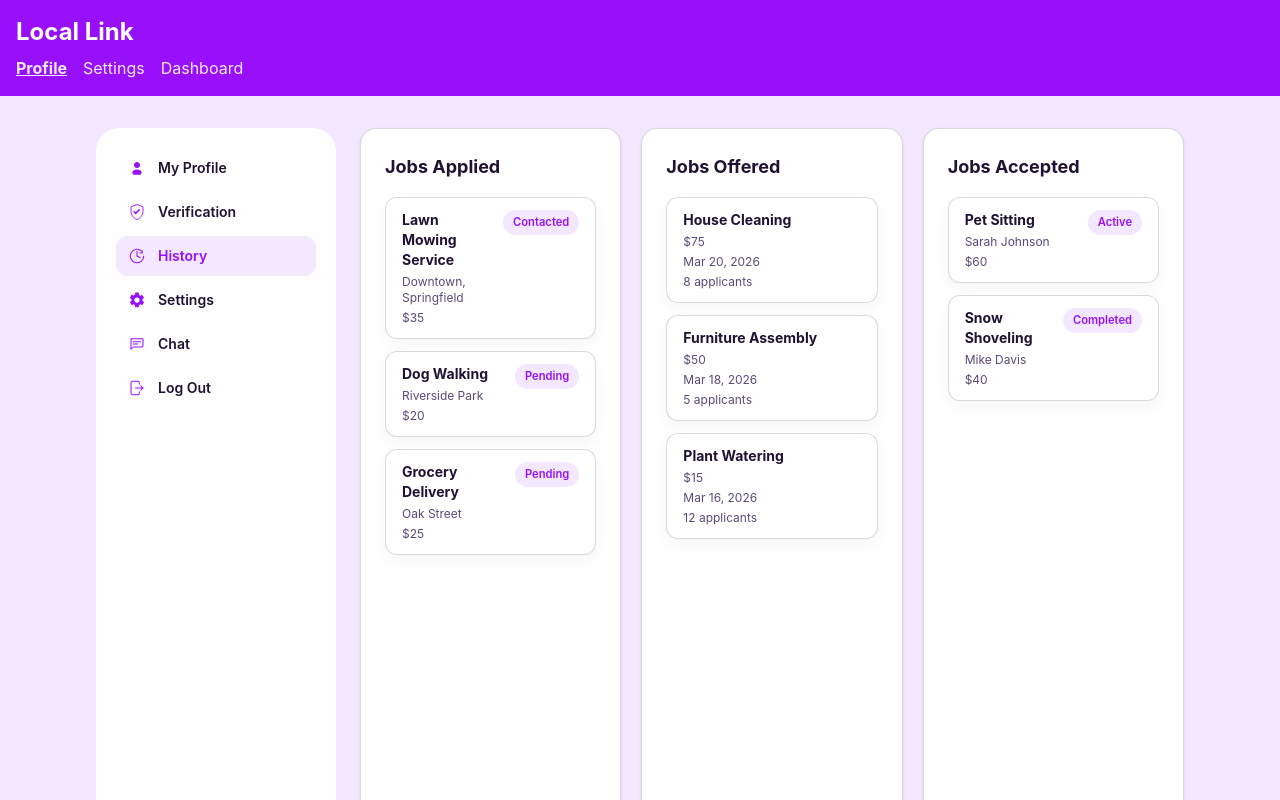
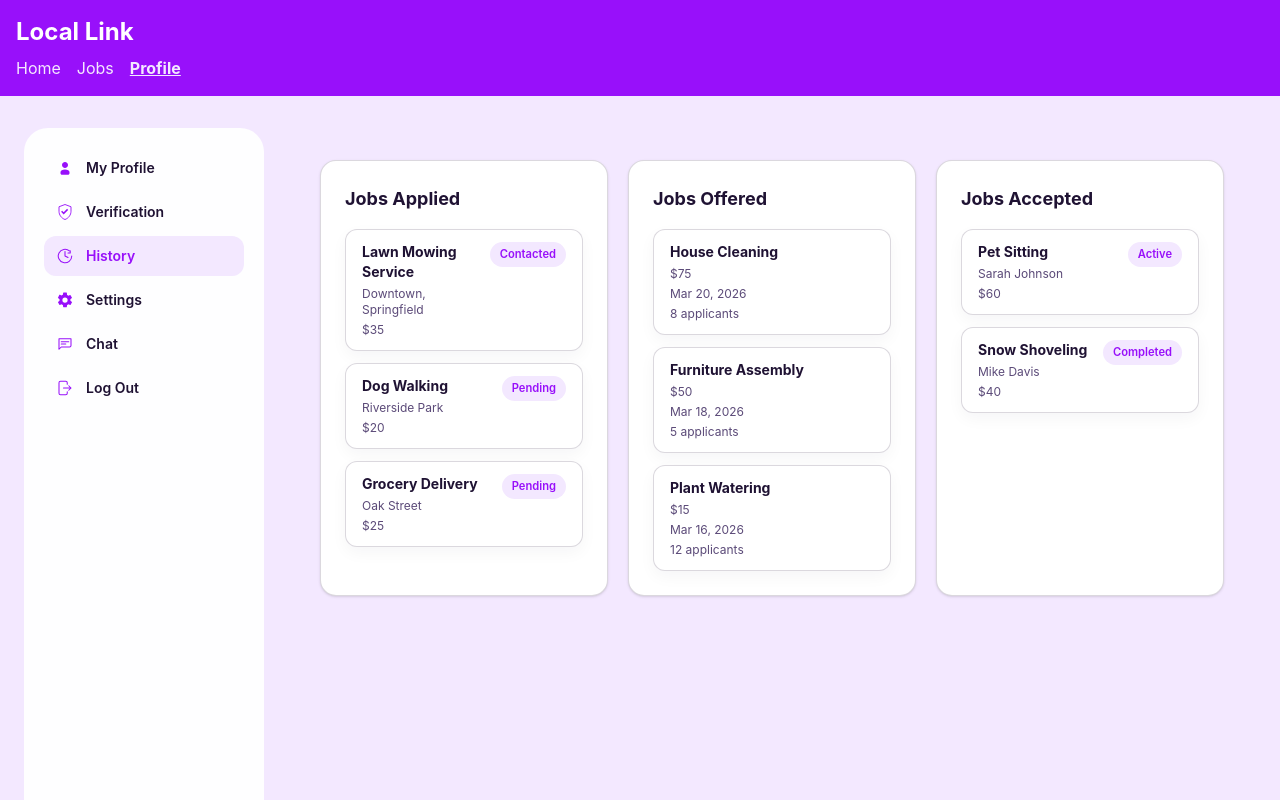
Before and after one commit to KyiPhyuThiriKhaing/CSC105-G09-GenZCoders-LocalLink, a React (Vite) app in the folder locallink-frontend/: page /profile/history in a window 1280 px wide. Shown: the top 800 px of the page. Built offline with nearby package versions, Linux system fonts and the light colour scheme.

Commit message:
feat: update Header navigation links and enhance ProfilePage routing structure

```diff
--- a/locallink-frontend/src/components/Header.tsx
+++ b/locallink-frontend/src/components/Header.tsx
@@ -10,14 +10,14 @@ function Header() {
     <header className="bg-brand-primary text-white p-4">
       <h1 className="text-2xl font-bold">Local Link</h1>
       <nav className="mt-2 flex gap-4">
+        <NavLink to="/" className={linkClassName}>
+          Home
+        </NavLink>
+        <NavLink to="jobs" className={linkClassName}>
+          Jobs
+        </NavLink>
         <NavLink to="/profile" className={linkClassName}>
           Profile
-        </NavLink>
-        <NavLink to="/settings" className={linkClassName}>
-          Settings
-        </NavLink>
-        <NavLink to="/dashboard" className={linkClassName}>
-          Dashboard
         </NavLink>
       </nav>
     </header>
--- a/locallink-frontend/src/main.tsx
+++ b/locallink-frontend/src/main.tsx
@@ -49,6 +49,10 @@ const router = createBrowserRouter([
         element: <ProfilePage />,
         children: [
           {
+            index: true,
+            element: <MyProfilePage />,
+          },
+          {
             path: "my-profile",
             element: <MyProfilePage />,
           },
--- a/locallink-frontend/src/pages/HistoryPage.tsx
+++ b/locallink-frontend/src/pages/HistoryPage.tsx
@@ -1,4 +1,3 @@
-import Sidebar from "../components/Sidebar";
 import HistoryColumn from "../components/HistoryPageComponents/HistoryColumn";
 
 const jobsApplied = [
@@ -22,7 +21,6 @@ export default function HistoryPage() {
   return (
     <div className="min-h-screen bg-brand-soft text-(--color-ink-strong)">
       <div className="mx-auto flex max-w-6xl gap-6 px-4 pb-12 pt-6 sm:px-6 lg:px-8 lg:pt-8">
-        <Sidebar activeKey="History" />
 
         <div className="grid flex-1 grid-cols-1 gap-5 lg:grid-cols-3">
           <HistoryColumn title="Jobs Applied" items={jobsApplied} />
--- a/locallink-frontend/src/pages/MyProfilePage.tsx
+++ b/locallink-frontend/src/pages/MyProfilePage.tsx
@@ -1,7 +1,15 @@
+import ProfileHeroCard from "../components/ProfilePageComponents/ProfileHeroCard";
+import ProfileInfoSection from "../components/ProfilePageComponents/ProfileInfoSection";
+import BioSection from "../components/ProfilePageComponents/BioSection";
+import SkillsSection from "../components/ProfilePageComponents/SkillsSection";
+
 export default function MyProfilePage() {
   return (
-    <div className="flex items-center justify-center h-screen bg-brand-soft">
-      <h1 className="text-5xl font-bold text-brand-primary">My Profile Page</h1>
+    <div className="space-y-5">
+      <ProfileHeroCard />
+      <ProfileInfoSection />
+      <BioSection />
+      <SkillsSection />
     </div>
   );
 }
--- a/locallink-frontend/src/pages/ProfilePage.tsx
+++ b/locallink-frontend/src/pages/ProfilePage.tsx
@@ -1,28 +1,29 @@
 import { Outlet, useLocation } from "react-router-dom";
 import Sidebar from "../components/Sidebar";
-import ProfileHeroCard from "../components/ProfilePageComponents/ProfileHeroCard";
-import ProfileInfoSection from "../components/ProfilePageComponents/ProfileInfoSection";
-import BioSection from "../components/ProfilePageComponents/BioSection";
-import SkillsSection from "../components/ProfilePageComponents/SkillsSection";
+
+function getActiveKey(pathname: string): string | undefined {
+  if (pathname === "/profile" || pathname === "/profile/" || pathname.startsWith("/profile/my-profile")) {
+    return "My Profile";
+  }
+
+  if (pathname.startsWith("/profile/verify")) return "Verification";
+  if (pathname.startsWith("/profile/history")) return "History";
+  if (pathname.startsWith("/profile/settings")) return "Settings";
+  if (pathname.startsWith("/profile/chat")) return "Chat";
+
+  return undefined;
+}
 
 export default function ProfilePage() {
   const { pathname } = useLocation();
-  const isBaseProfile = pathname === "/profile" || pathname === "/profile/";
-
-  if (!isBaseProfile) {
-    return <Outlet />;
-  }
 
   return (
     <div className="min-h-screen bg-brand-soft text-(--color-ink-strong)">
       <div className="flex gap-6 px-6 pb-12 pt-6 lg:pt-8">
-        <Sidebar activeKey="My Profile" />
+        <Sidebar activeKey={getActiveKey(pathname)} />
 
-        <div className="flex-1 space-y-5">
-          <ProfileHeroCard />
-          <ProfileInfoSection />
-          <BioSection />
-          <SkillsSection />
+        <div className="flex-1">
+          <Outlet />
         </div>
       </div>
     </div>
--- a/locallink-frontend/src/pages/VerifyPage.tsx
+++ b/locallink-frontend/src/pages/VerifyPage.tsx
@@ -1,19 +1,12 @@
-import { Outlet, useLocation } from "react-router-dom";
-import Sidebar from "../components/Sidebar";
+
 
 export default function VerifyPage() {
-  const { pathname } = useLocation();
-  const isBaseVerify =
-    pathname === "/profile/verify" || pathname === "/profile/verify/";
 
-  if (!isBaseVerify) {
-    return <Outlet />;
-  }
 
   return (
     <div className="min-h-screen bg-brand-soft text-(--color-ink-strong)">
       <div className="flex gap-6 px-6 pb-12 pt-6 lg:pt-8">
-        <Sidebar activeKey="Verification" />
+
 
         <div className="flex-1 space-y-5">
           <section className="rounded-3xl border border-black/5 bg-white px-6 py-7 shadow-[0_2px_8px_rgba(15,23,42,0.08)]">
```
